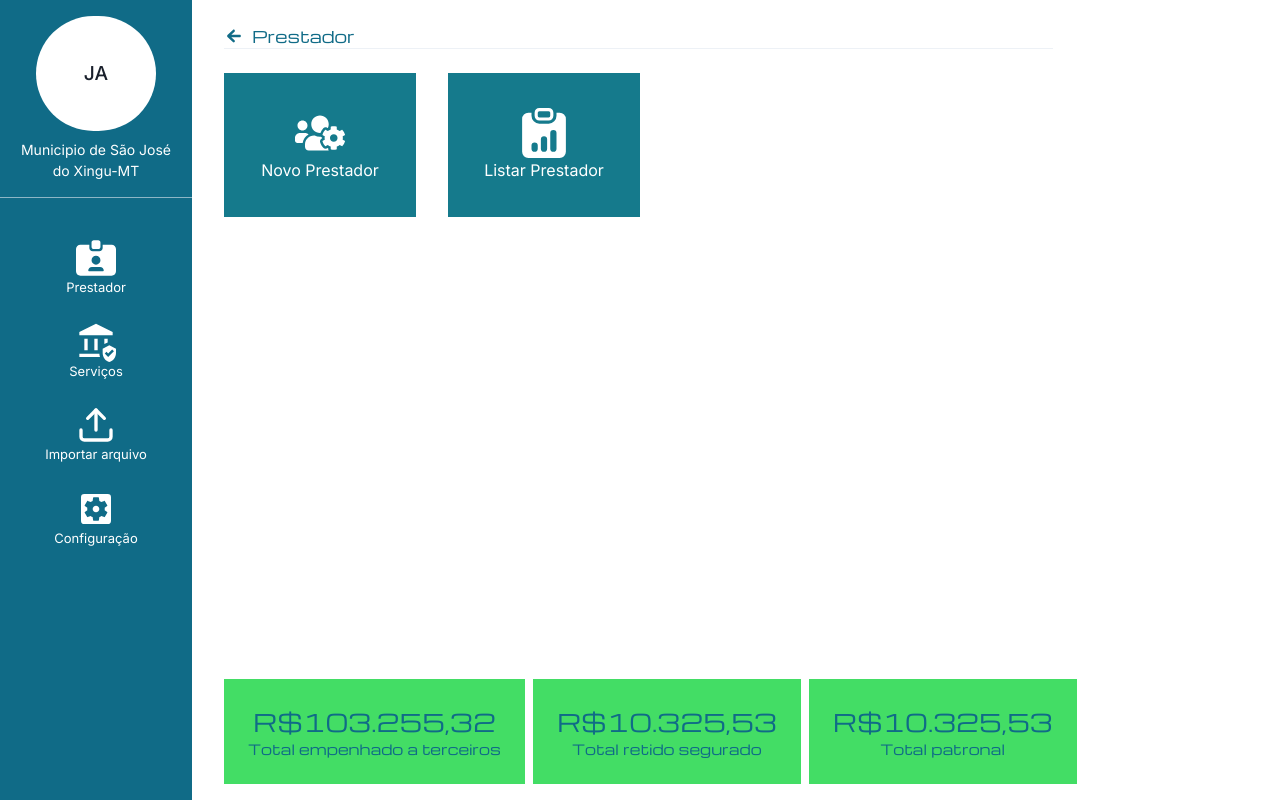
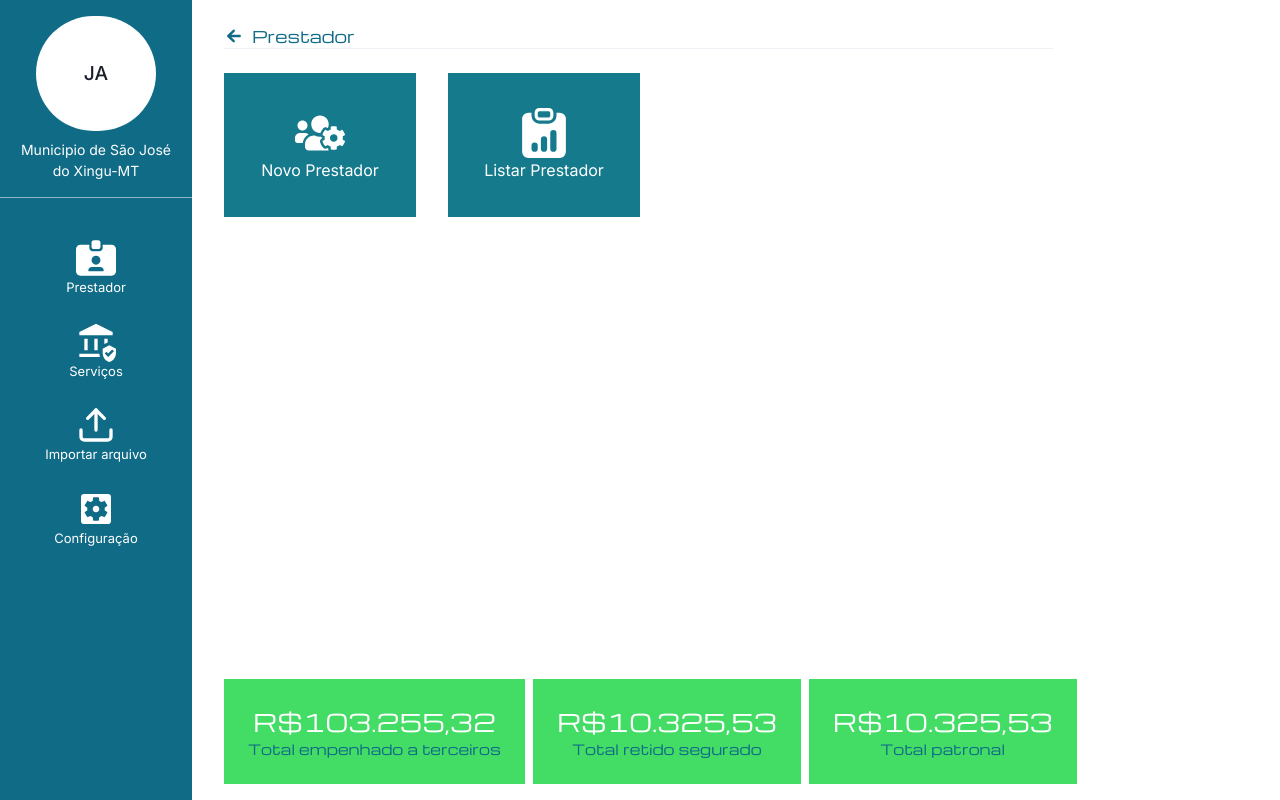
Before and after one commit to andrezitojava2017/prestador-web, a Next.js app: page /prestador in a window 1280 px wide. Built offline with nearby package versions, Linux system fonts and the light colour scheme; what @supabase/auth-helpers-nextjs would draw is missing.

Commit message:
:recycle: refactor: alteração na estilização

```diff
--- a/src/componentes/information/information.tsx
+++ b/src/componentes/information/information.tsx
@@ -18,9 +18,10 @@ const Information = ({ value, information }: Props) => {
       <Text
         fontFamily={michroma.style.fontFamily}
         fontSize={24}
-        color={"#106B87"}
+        //color={"#106B87"}
+        color='white'
       >
-        {value}
+        {value.toLocaleString('pt-br',{style:'currency', currency:'BRL'})}
       </Text>
       <Text
         fontFamily={michroma.style.fontFamily}
```
